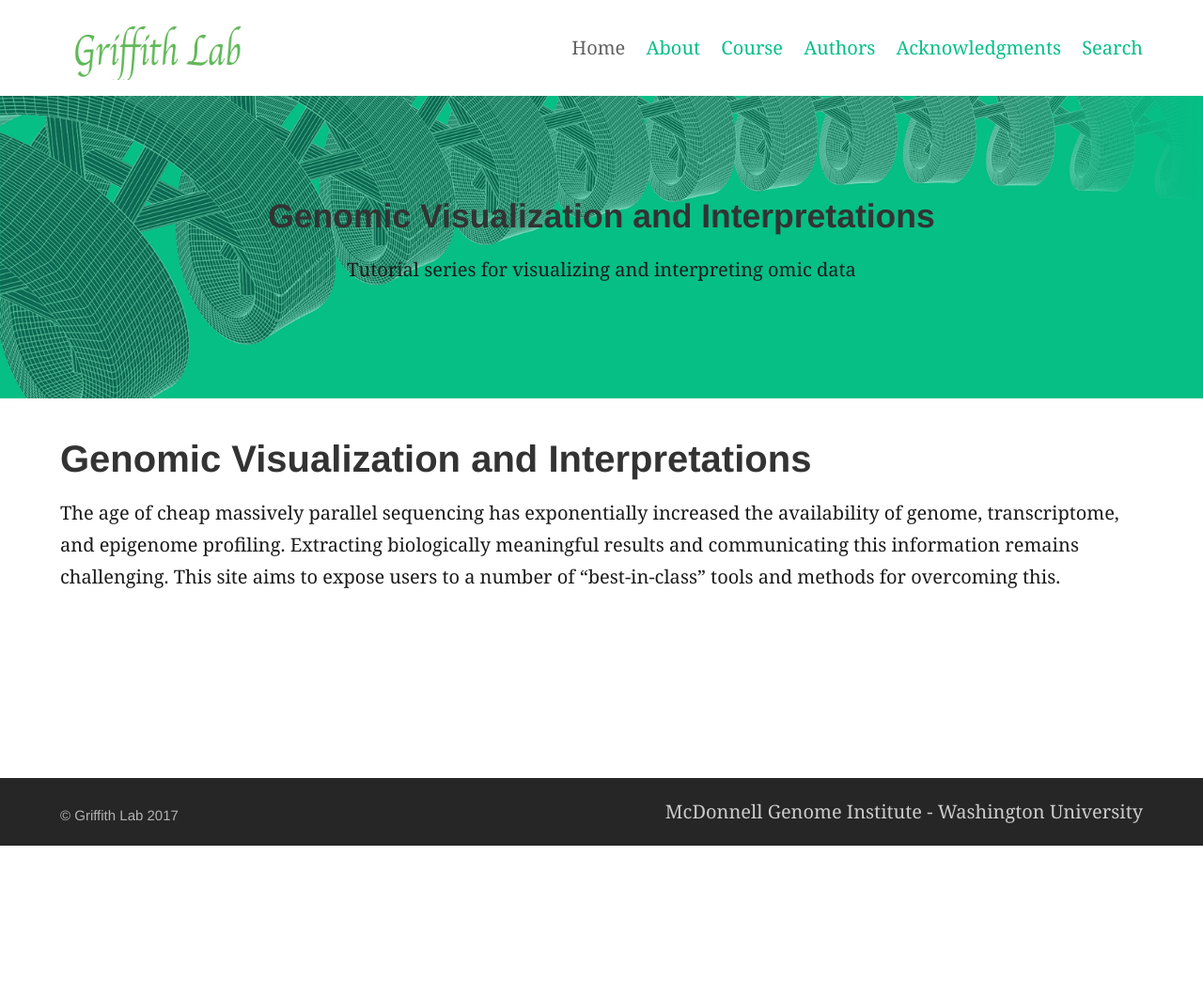
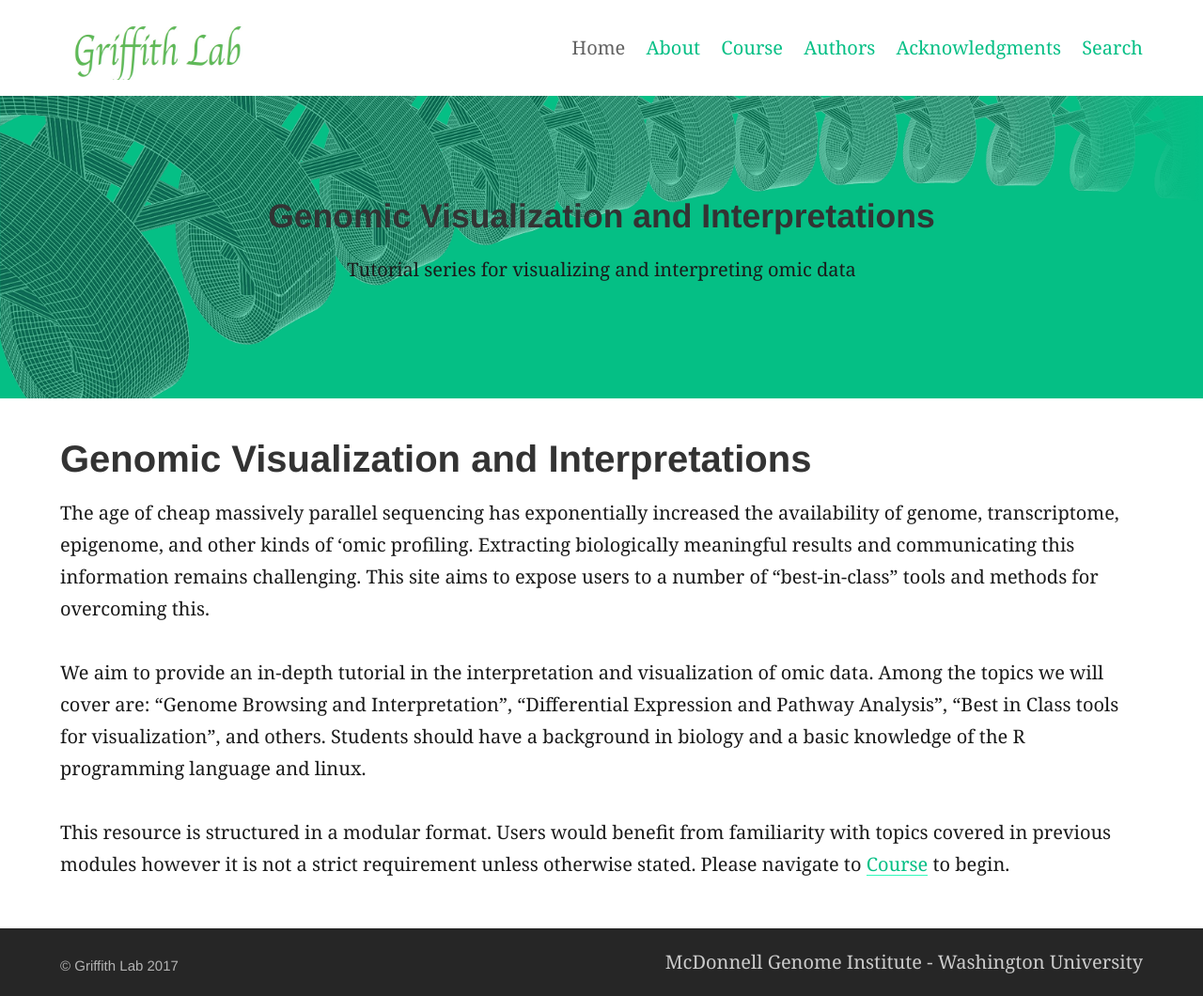
Before and after one commit to griffithlab/genviz.org, a Jekyll site: the page built from index.md, in a window 1280 px wide. Shown: the whole page at 94% size. Built offline with Jekyll 4.4.1, drawn with Linux system fonts in a browser that asks for light colours; before the commit the page ends 900 px from its top, so only the background shows below that.

Commit message:
merged content on about and home pages

```diff
--- a/index.md
+++ b/index.md
@@ -8,4 +8,8 @@ image: "assets/genvis-dna-bg_optimized_v1a.png"
 layout: "home"
 ---
 
-The age of cheap massively parallel sequencing has exponentially increased the availability of genome, transcriptome, and epigenome profiling. Extracting biologically meaningful results and communicating this information remains challenging. This site aims to expose users to a number of "best-in-class" tools and methods for overcoming this.
+The age of cheap massively parallel sequencing has exponentially increased the availability of genome, transcriptome, epigenome, and other kinds of 'omic profiling. Extracting biologically meaningful results and communicating this information remains challenging. This site aims to expose users to a number of "best-in-class" tools and methods for overcoming this.
+
+We aim to provide an in-depth tutorial in the interpretation and visualization of omic data. Among the topics we will cover are: "Genome Browsing and Interpretation", "Differential Expression and Pathway Analysis", "Best in Class tools for visualization", and others. Students should have a background in biology and a basic knowledge of the R programming language and linux.
+
+This resource is structured in a modular format. Users would benefit from familiarity with topics covered in previous modules however it is not a strict requirement unless otherwise stated. Please navigate to [Course](http://genviz.org/course/) to begin.
```
